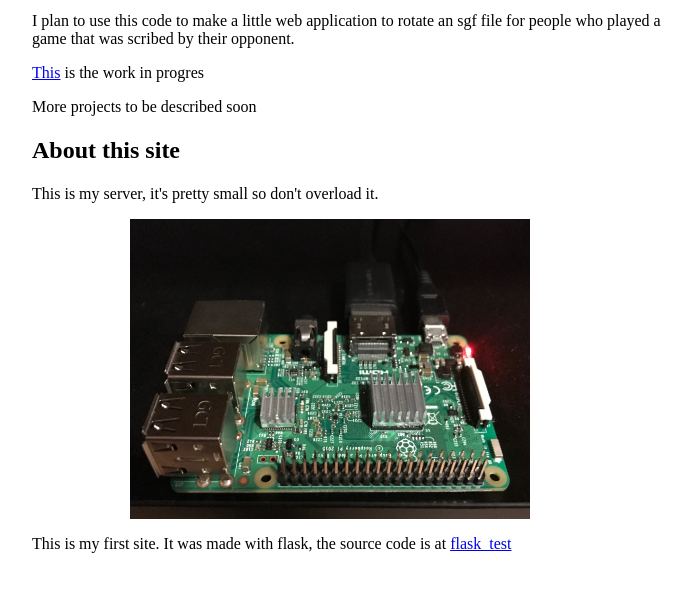
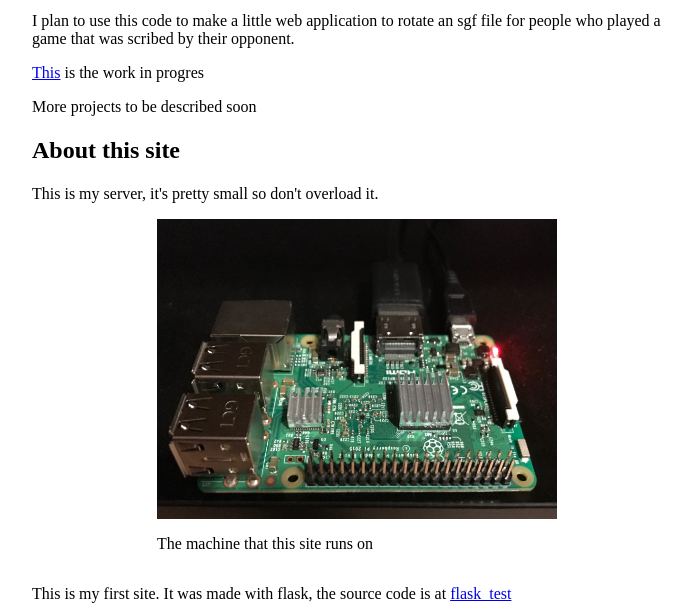
Before and after one commit to PhilippeCarphin/flask_test, a Flask app: page / in a window 1280 px wide. Shown: the part 342-955 px from the top of the page, without its empty margins (283-974 px from the left). Before the commit the page ends 895 px from the top, so only its background shows below. Run offline with Flask 2, Linux system fonts and the light colour scheme; parts of the project's set-up code (start-up, migrations or seed data) failed here and were passed over.

Commit message:
Using flex-box...
Rename 'pic' to 'figure' and added caption to figure

```diff
--- a/app/static/style.css
+++ b/app/static/style.css
@@ -9,9 +9,8 @@ h1,h2,h3 {
 	line-height:1.2
 }
 
-.pic {
-    color:blue;
-    width:70%;
-    align-self:center;
-    margin:auto;
+.figure {
+    display: flex;
+    flex-direction: row;
+    justify-content: center;
 }
--- a/app/templates/index.html
+++ b/app/templates/index.html
@@ -40,12 +40,15 @@
 		<h2>About this site</h2>
 
 		<p>This is my server, it's pretty small so don't overload it.</p>
-		<div class="pic">
-			<a href={{url_for('server')}}>
-				<img src={{url_for('server')}}
-					 style="width:400px;height:300px;"
-				>
-			</a>
+		<div class="figure">
+			<div style="{display:flex;flex-direction:column">
+				<a href={{url_for('server')}}>
+					<img src={{url_for('server')}}
+						 style="width:400px;height:300px;"
+					>
+				</a>
+				<p>The machine that this site runs on</p>
+			</div>
 		</div>
 		<p>This is my first site.  It was made with flask, the source code is at
 			<a href=https://github.com/philippecarphin/flask_test>flask_test</a>
```
